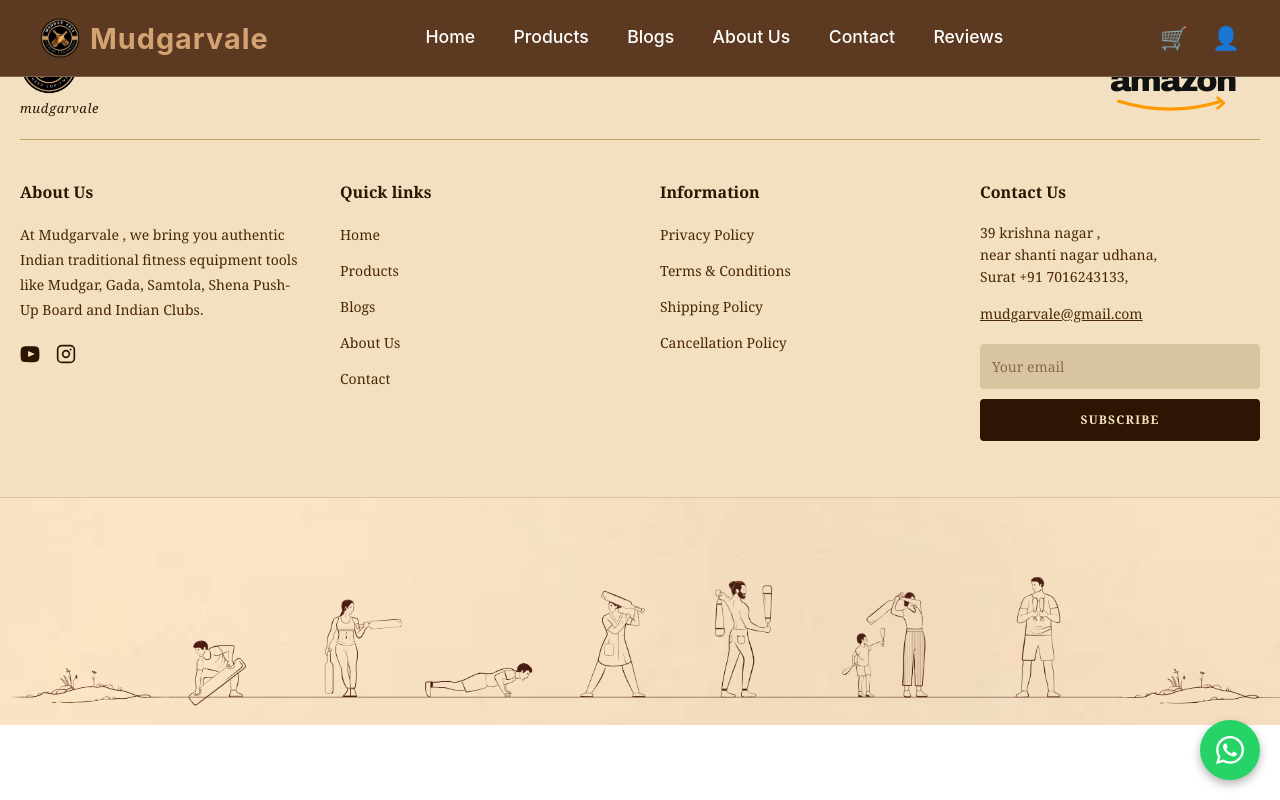
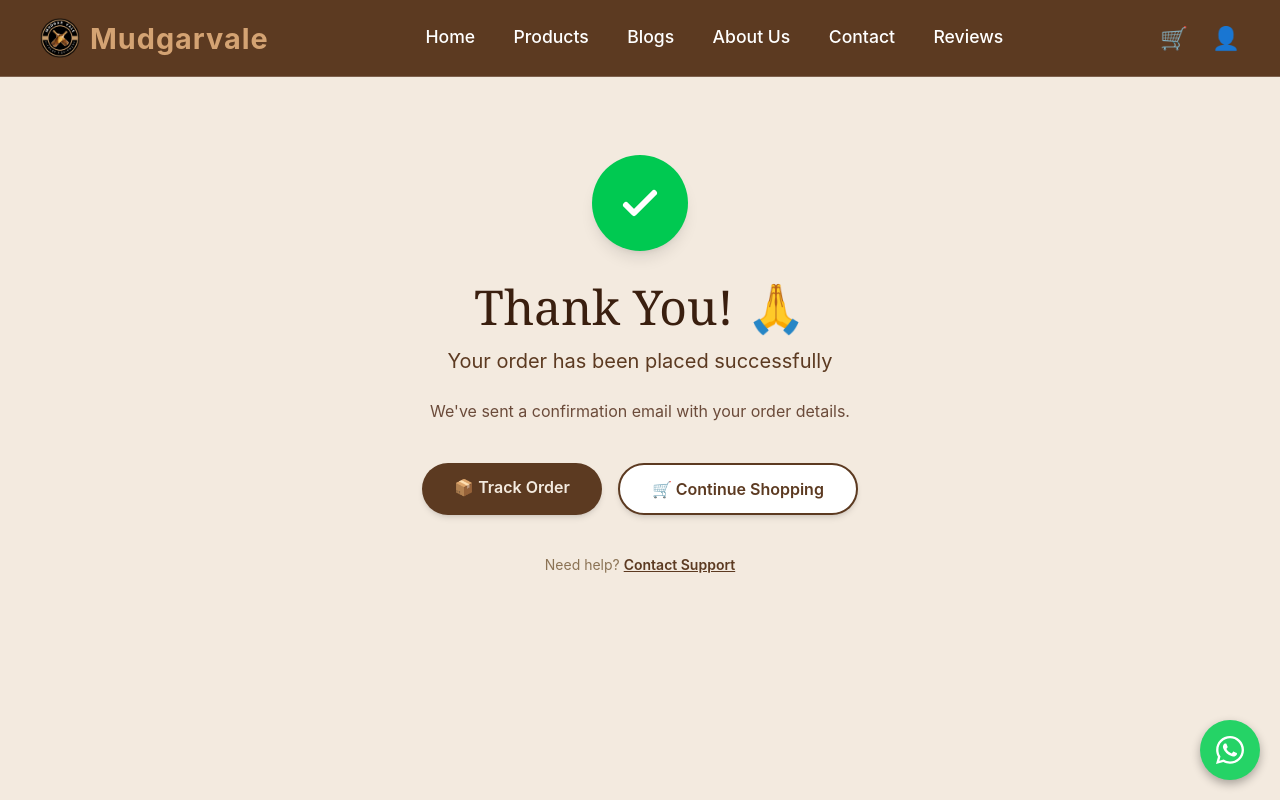
Before and after one commit to kapilkariya/mudgarvale, a React (Vite) app in the folder frontend/: page /thankyou in a window 1280 px wide. Shown: the top 800 px of the page. Built offline with nearby package versions, Linux system fonts and the light colour scheme; no server answers.

Commit message:
metaddpay2

```diff
--- a/frontend/src/App.jsx
+++ b/frontend/src/App.jsx
@@ -31,6 +31,7 @@ import Terms from "./pages/Terms";
 import Cancellation from "./pages/Cancellation";
 import Shipping from "./pages/Shipping";
 import SepPayement from "./pages/SepPayement";
+import Thankyou from "./pages/Thankyou";
 
 function App() {
   return (
@@ -57,6 +58,7 @@ function App() {
             <Route path="/cancellation" element={<Cancellation />} />
             <Route path="/shipping" element={<Shipping />} />
             <Route path="/otherpayement" element={<SepPayement/>} />
+            <Route path="/thankyou" element={<Thankyou/>} />
             <Route
               path="/checkout"
               element={
--- a/frontend/src/pages/Checkout.jsx
+++ b/frontend/src/pages/Checkout.jsx
@@ -190,16 +190,8 @@ const Checkout = () => {
               });
 
               if (verifyResponse.success) {
-                if (typeof gtag !== 'undefined') {
-                  gtag('event', 'conversion', {
-                    'send_to': 'AW-18205627094/adJKCKCO4bgcENalj-lD',
-                    'value': verifyResponse.order?.totalAmount || total,
-                    'currency': 'INR',
-                    'transaction_id': verifyResponse.order?._id || verifyResponse.order?.orderId || '',
-                  });
-                }
                 clearCart();
-                navigate('/my-orders', { state: { success: true } });
+                navigate('/thankyou', { state: { success: true } });
               } else {
                 setError('Payment verification failed. Please contact support.');
               }
--- /dev/null
+++ b/frontend/src/pages/Thankyou.jsx
@@ -0,0 +1,71 @@
+import React, { useEffect } from 'react';
+import { Link } from 'react-router-dom';
+
+const Thankyou = () => {
+  useEffect(() => {
+    if (window.gtag) {
+      window.gtag('event', 'conversion', {
+        send_to: 'AW-18205627094/8tHjCIueyLscENalj-lD',
+        value: 1.0,
+        currency: 'INR',
+        transaction_id: ''
+        // new_customer: true
+      });
+    }
+  }, []);
+  return (
+    <div className="bg-[#f3eadf] text-[#3a1f0f] min-h-screen">
+      {/* Top spacer */}
+      <div className="w-full" style={{ height: '75px', backgroundColor: '#5C3A21' }}></div>
+
+      {/* Thank You Content */}
+      <div className="max-w-2xl mx-auto px-6 py-20 text-center">
+        {/* Success Icon */}
+        <div className="mb-8">
+          <div className="w-24 h-24 rounded-full bg-green-500 flex items-center justify-center mx-auto shadow-lg">
+            <svg className="w-12 h-12 text-white" fill="none" stroke="currentColor" viewBox="0 0 24 24">
+              <path strokeLinecap="round" strokeLinejoin="round" strokeWidth={3} d="M5 13l4 4L19 7" />
+            </svg>
+          </div>
+        </div>
+
+        <h1 className="font-serif text-4xl md:text-5xl mb-4 text-[#3a1f0f]">
+          Thank You! 🙏
+        </h1>
+
+        <p className="text-xl text-[#5C3A21] mb-6">
+          Your order has been placed successfully
+        </p>
+
+        <p className="text-[#6b4b3a] mb-10">
+          We've sent a confirmation email with your order details.
+        </p>
+
+        {/* Action Buttons */}
+        <div className="flex flex-wrap gap-4 justify-center">
+          <Link
+            to="/orders"
+            className="px-8 py-3 rounded-full font-semibold transition-all hover:-translate-y-1 shadow-md"
+            style={{ background: '#5C3A21', color: '#f3eadf' }}
+          >
+            📦 Track Order
+          </Link>
+          <Link
+            to="/products"
+            className="px-8 py-3 rounded-full font-semibold transition-all hover:-translate-y-1 shadow-md"
+            style={{ background: '#fff', color: '#5C3A21', border: '2px solid #5C3A21' }}
+          >
+            🛒 Continue Shopping
+          </Link>
+        </div>
+
+        {/* Support Link */}
+        <p className="mt-10 text-sm text-[#8B7355]">
+          Need help? <a href="mailto:support@mudgarvale.com" className="text-[#5C3A21] font-semibold underline">Contact Support</a>
+        </p>
+      </div>
+    </div>
+  );
+};
+
+export default Thankyou;
```
